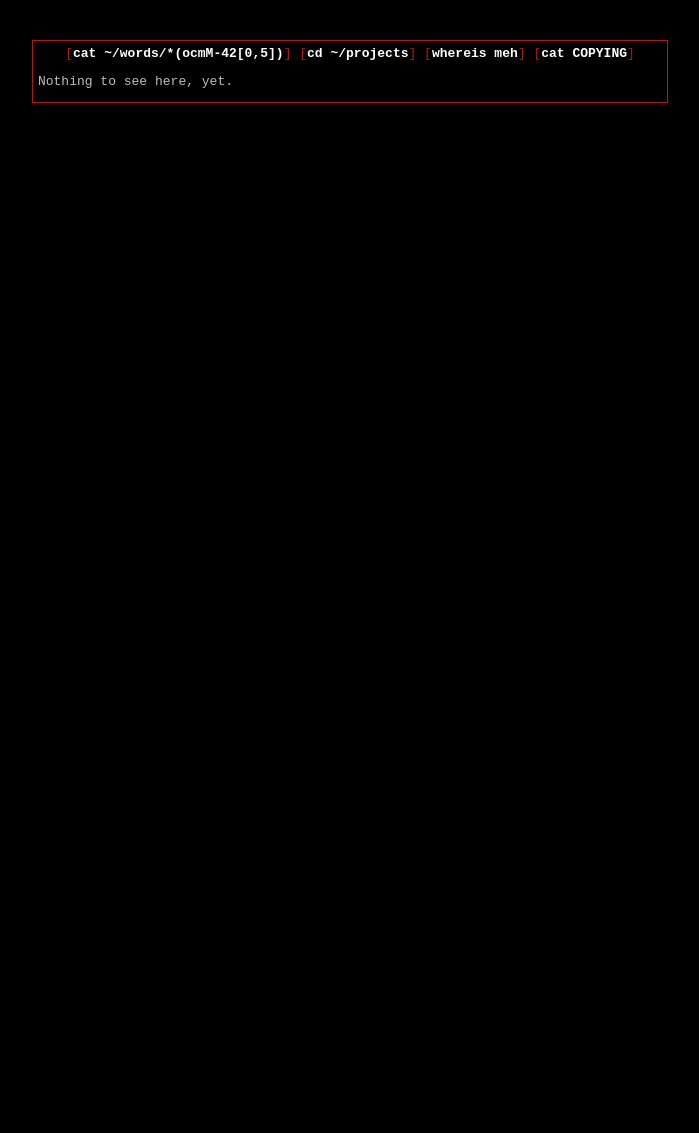
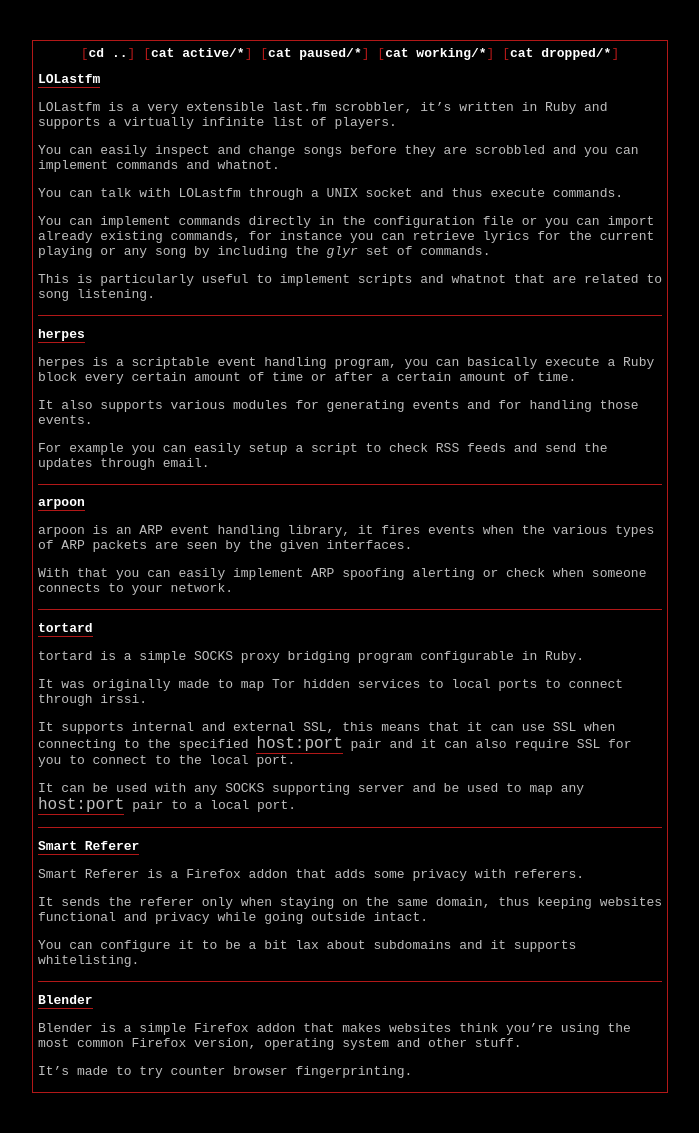
Before and after one commit to meh/meh.github.io, a Jekyll site: the page built from projects/working.md, in a window 1280 px wide. Shown: the whole page, without its empty margins (290-989 px from the left). Built offline with Jekyll 4.4.1, drawn with Linux system fonts in a browser that asks for light colours; before the commit the page ends 900 px from its top, so only the background shows below that.

Commit message:
projects: add a bunch of projects

```diff
--- a/_layouts/default.html
+++ b/_layouts/default.html
@@ -26,7 +26,7 @@
           <span class="bracket">[</span><a href="/projects.html">cd ~/projects</a><span class="bracket">]</span>
           <span class="bracket">[</span><a href="/whereis.html">whereis meh</a><span class="bracket">]</span>
           <span class="bracket">[</span><a href="/copying.html">cat COPYING</a><span class="bracket">]</span>
-        {% elsif page.url == "/projects.html" || page.url == "/projects/active.html" || page.url == "/projects/paused.html" || page.url == "/projects/working.html" || page.url == "/projects/dropped.html" %}
+        {% elsif page.url == "/projects.html" or page.url == "/projects/active.html" or page.url == "/projects/paused.html" or page.url == "/projects/working.html" or page.url == "/projects/dropped.html" %}
           <span class="bracket">[</span><a href="/">cd ..</a><span class="bracket">]</span>
           <span class="bracket">[</span><a href="/projects/active.html">cat active/*</a><span class="bracket">]</span>
           <span class="bracket">[</span><a href="/projects/paused.html">cat paused/*</a><span class="bracket">]</span>
--- a/projects/working.md
+++ b/projects/working.md
@@ -6,4 +6,73 @@ layout: default
 comments: false
 ---
 
-Nothing to see here, yet.
+[LOLastfm](https://github.com/meh/LOLastfm)
+-------------------------------------------
+LOLastfm is a very extensible last.fm scrobbler, it's written in Ruby and supports a virtually
+infinite list of players.
+
+You can easily inspect and change songs before they are scrobbled and you can implement commands
+and whatnot.
+
+You can talk with LOLastfm through a UNIX socket and thus execute commands.
+
+You can implement commands directly in the configuration file or you can import already existing
+commands, for instance you can retrieve lyrics for the current playing or any song by including
+the *glyr* set of commands.
+
+This is particularly useful to implement scripts and whatnot that are related to song listening.
+
+<hr/>
+
+[herpes](https://github.com/meh/herpes)
+---------------------------------------
+herpes is a scriptable event handling program, you can basically execute a Ruby block every certain
+amount of time or after a certain amount of time.
+
+It also supports various modules for generating events and for handling those events.
+
+For example you can easily setup a script to check RSS feeds and send the updates through email.
+
+<hr/>
+
+[arpoon](https://github.com/meh/arpoon)
+---------------------------------------
+arpoon is an ARP event handling library, it fires events when the various types of ARP packets
+are seen by the given interfaces.
+
+With that you can easily implement ARP spoofing alerting or check when someone connects to your
+network.
+
+<hr/>
+
+[tortard](https://github.com/meh/tortard)
+-----------------------------------------
+tortard is a simple SOCKS proxy bridging program configurable in Ruby.
+
+It was originally made to map Tor hidden services to local ports to connect through irssi.
+
+It supports internal and external SSL, this means that it can use SSL when connecting to the
+specified `host:port` pair and it can also require SSL for you to connect to the local port.
+
+It can be used with any SOCKS supporting server and be used to map any `host:port` pair to a local
+port.
+
+<hr/>
+
+[Smart Referer](https://addons.mozilla.org/en-US/firefox/addon/smart-referer/)
+------------------------------------------------------------------------------
+Smart Referer is a Firefox addon that adds some privacy with referers.
+
+It sends the referer only when staying on the same domain, thus keeping websites functional
+and privacy while going outside intact.
+
+You can configure it to be a bit lax about subdomains and it supports whitelisting.
+
+<hr/>
+
+[Blender](https://addons.mozilla.org/en-US/firefox/addon/blender-1/)
+--------------------------------------------------------------------
+Blender is a simple Firefox addon that makes websites think you're using the most common
+Firefox version, operating system and other stuff.
+
+It's made to try counter browser fingerprinting.
```
Also changed, not shown: projects/active.md (+33 -1 lines), projects/paused.md (+17 -1 lines).
